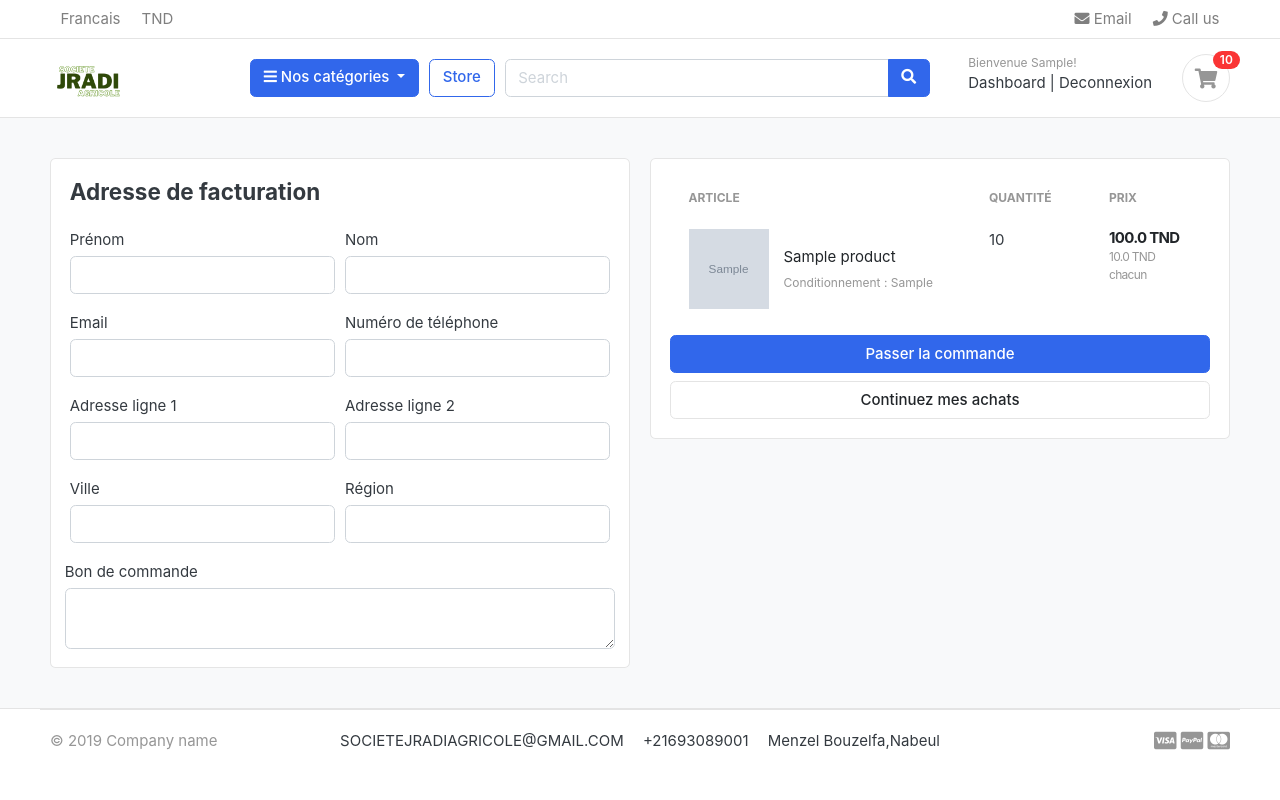
After one commit to MaisseneJradi/SocieteJradiAgricole, a Django app: page /cart/checkout/ in a window 1280 px wide. The commit adds this page. Run offline with Django 3.2, Linux system fonts and the light colour scheme; a user stored in the database is signed in; tables that the repository leaves empty hold one stand-in row (values such as "Sample post"); grey boxes marked "Sample" are stand-in pictures; some libraries are stand-ins or nearby versions; some web fonts are replaced.

Commit message:
handled cart and checkout for the loggged in users

```diff
--- a/carts/context_processors.py
+++ b/carts/context_processors.py
@@ -9,7 +9,10 @@ def counter(request):
     else:
         try:
             cart = Cart.objects.filter(cart_id=_cart_id(request))
-            cart_items = CartItem.objects.all().filter(cart=cart[:1])
+            if request.user.is_authenticated:
+                cart_items=CartItem.objects.all().filter(user= request.user)
+            else:
+                cart_items = CartItem.objects.all().filter(cart=cart[:1])
             for cart_item in cart_items:
                 cart_count += cart_item.quantity
         except Cart.DoesNotExist:
--- a/carts/models.py
+++ b/carts/models.py
@@ -1,6 +1,6 @@
 from django.db import models
 from store.models import Product ,Variation
-
+from accounts.models import Account
 # Create your models here.
 class Cart(models.Model):
     cart_id      = models.CharField(max_length=250 , blank=True)
@@ -13,9 +13,10 @@ class Cart(models.Model):
 
 
 class CartItem(models.Model):
+    user        = models.ForeignKey(Account , on_delete=models.CASCADE , null=True)
     product     = models.ForeignKey(Product , on_delete=models.CASCADE)
     variations  = models.ManyToManyField(Variation , blank=True)
-    cart        = models.ForeignKey(Cart , on_delete=models.CASCADE)
+    cart        = models.ForeignKey(Cart , on_delete=models.CASCADE , null=True)
     quantity    = models.IntegerField()
     is_active   = models.BooleanField(default=True)
 
--- a/carts/urls.py
+++ b/carts/urls.py
@@ -5,6 +5,8 @@ urlpatterns=[
     path('add_cart/<int:product_id>/',views.add_cart ,name='add_cart'),
     path('remove_cart/<int:product_id>/<int:cart_item_id>/',views.remove_cart ,name='remove_cart'),
     path('remove_cart_item/<int:product_id>/<int:cart_item_id>/',views.remove_cart_item ,name='remove_cart_item'),
+    path('checkout/', views.checkout, name='checkout'),
+
 
 
 ]
--- a/carts/views.py
+++ b/carts/views.py
@@ -2,7 +2,7 @@ from django.shortcuts import render ,redirect , get_object_or_404
 from store.models import Product , Variation
 from .models import Cart,CartItem
 from django.core.exceptions import ObjectDoesNotExist
-
+from django.contrib.auth.decorators import login_required
 
 def _cart_id(request):
     cart = request.session.session_key
@@ -12,70 +12,125 @@ def _cart_id(request):
 
 
 def add_cart(request , product_id):
+    current_user = request.user
     product = Product.objects.get(id = product_id)
-    product_variation = []
-    if request.method == 'POST':
-        for item in request.POST:
-            key = item
-            value = request.POST[key]
-            try:
-                variation = Variation.objects.get(product=product,variation_category__iexact=key,variation_value__iexact=value)
-                product_variation.append(variation)
-            except:
-                pass
+    #if the user is authenticated
+    if current_user.is_authenticated:
+        product_variation = []
+        if request.method == 'POST':
+            for item in request.POST:
+                key = item
+                value = request.POST[key]
+                try:
+                    variation = Variation.objects.get(product=product,variation_category__iexact=key,variation_value__iexact=value)
+                    product_variation.append(variation)
+                except:
+                    pass
 
-    try:
-        cart = Cart.objects.get(cart_id=_cart_id(request))
-    except Cart.DoesNotExist:
-        cart=Cart.objects.create(
-            cart_id = _cart_id(request)
-        )
-    cart.save()
+        is_cart_item_exists = CartItem.objects.filter(product=product , user=current_user).exists()
+        if is_cart_item_exists:
+            cart_item = CartItem.objects.filter(product = product  ,user=current_user)
+            ex_var_list = []
+            id = []
+            for item in cart_item:
+                existing_variation = item.variations.all()
+                ex_var_list.append(list(existing_variation))
+                id.append(item.id)
+            if product_variation in ex_var_list:
+                #increase the cart item quantity
+                index = ex_var_list.index(product_variation)
+                item_id = id[index]
+                item = CartItem.objects.get(product=product , id = item_id)
+                item.quantity +=1
+                item.save()
+            else:
+                item= CartItem.objects.create(product=product , quantity=1 , user=current_user)
+                #create e new cartitem
+                if len(product_variation) > 0:
+                    item.variations.clear()
+                    item.variations.add(*product_variation)
+                item.save()
+        else:
+            cart_item = CartItem.objects.create(
+                product = product,
+                quantity = 1,
+                user=current_user,
+            )
+            if len(product_variation) > 0:
+                cart_item.variations.clear()
+                cart_item.variations.add(*product_variation)
+            cart_item.save()
 
-    is_cart_item_exists = CartItem.objects.filter(product=product , cart=cart).exists()
-    if is_cart_item_exists:
-        cart_item = CartItem.objects.filter(product = product  ,cart = cart)
-        #existing variations ->database
-        #current variation
-        #item id
-        ex_var_list = []
-        id = []
-        for item in cart_item:
-            existing_variation = item.variations.all()
-            ex_var_list.append(list(existing_variation))
-            id.append(item.id)
-        print(ex_var_list)
-        if product_variation in ex_var_list:
-            #increase the cart item quantity
-            index = ex_var_list.index(product_variation)
-            item_id = id[index]
-            item = CartItem.objects.get(product=product , id = item_id)
-            item.quantity +=1
-            item.save()
+        return redirect('cart')
+    #if the user is not authenticated
+    else :
+        product_variation = []
+        if request.method == 'POST':
+            for item in request.POST:
+                key = item
+                value = request.POST[key]
+                try:
+                    variation = Variation.objects.get(product=product,variation_category__iexact=key,variation_value__iexact=value)
+                    product_variation.append(variation)
+                except:
+                    pass
+
+        try:
+            cart = Cart.objects.get(cart_id=_cart_id(request))
+        except Cart.DoesNotExist:
+            cart=Cart.objects.create(
+                cart_id = _cart_id(request)
+            )
+        cart.save()
+
+        is_cart_item_exists = CartItem.objects.filter(product=product , cart=cart).exists()
+        if is_cart_item_exists:
+            cart_item = CartItem.objects.filter(product = product  ,cart = cart)
+            #existing variations ->database
+            #current variation
+            #item id
+            ex_var_list = []
+            id = []
+            for item in cart_item:
+                existing_variation = item.variations.all()
+                ex_var_list.append(list(existing_variation))
+                id.append(item.id)
+            print(ex_var_list)
+            if product_variation in ex_var_list:
+                #increase the cart item quantity
+                index = ex_var_list.index(product_variation)
+                item_id = id[index]
+                item = CartItem.objects.get(product=product , id = item_id)
+                item.quantity +=1
+                item.save()
+            else:
+                item= CartItem.objects.create(product=product , quantity=1 , cart=cart)
+                #create e new cartitem
+                if len(product_variation) > 0:
+                    item.variations.clear()
+                    item.variations.add(*product_variation)
+                item.save()
         else:
-            item= CartItem.objects.create(product=product , quantity=1 , cart=cart)
-            #create e new cartitem
+            cart_item = CartItem.objects.create(
+                product = product,
+                quantity = 1,
+                cart=cart,
+            )
             if len(product_variation) > 0:
-                item.variations.clear()
-                item.variations.add(*product_variation)
-            item.save()
-    else:
-        cart_item = CartItem.objects.create(
-            product = product,
-            quantity = 1,
-            cart=cart,
-        )
-        if len(product_variation) > 0:
-            cart_item.variations.clear()
-            cart_item.variations.add(*product_variation)
-        cart_item.save()
+                cart_item.variations.clear()
+                cart_item.variations.add(*product_variation)
+            cart_item.save()
 
-    return redirect('cart')
+        return redirect('cart')
 def remove_cart(request , product_id , cart_item_id):
-    cart = Cart.objects.get(cart_id = _cart_id(request))
+
     product = get_object_or_404(Product , id=product_id)
     try:
-        cart_item = CartItem.objects.get(product=product , cart=cart , id=cart_item_id)
+        if request.user.is_authenticated:
+            cart_item = CartItem.objects.get(product=product , user=request.user , id=cart_item_id)
+        else:
+            cart = Cart.objects.get(cart_id = _cart_id(request))
+            cart_item = CartItem.objects.get(product=product , cart=cart , id=cart_item_id)
         if cart_item.quantity > 1:
             cart_item.quantity -=1
             cart_item.save()
@@ -87,9 +142,12 @@ def remove_cart(request , product_id , cart_item_id):
 
 
 def remove_cart_item(request , product_id , cart_item_id):
-    cart = Cart.objects.get(cart_id = _cart_id(request))
     product = get_object_or_404(Product , id=product_id)
-    cart_item = CartItem.objects.get(product=product , cart= cart , id=cart_item_id)
+    if request.user.is_authenticated:
+        cart_item = CartItem.objects.get(product=product , user= request.user , id=cart_item_id)
+    else:
+        cart = Cart.objects.get(cart_id = _cart_id(request))
+        cart_item = CartItem.objects.get(product=product , cart= cart , id=cart_item_id)
     cart_item.delete()
     return redirect('cart')
 
@@ -98,8 +156,12 @@ from django.core.exceptions import ObjectDoesNotExist
 def cart(request, total=0, quantity=0, cart_items=None):
     try:
         grand_total = 0
-        cart = Cart.objects.get(cart_id=_cart_id(request))
-        cart_items = CartItem.objects.filter(cart=cart, is_active=True)
+
+        if request.user.is_authenticated:
+            cart_items = CartItem.objects.filter(user=request.user, is_active=True)
+        else:
+            cart = Cart.objects.get(cart_id=_cart_id(request))
+            cart_items = CartItem.objects.filter(cart=cart, is_active=True)
 
         for cart_item in cart_items:
             # Vérifie s'il y a des variations et prend leur prix si disponible
@@ -125,3 +187,40 @@ def cart(request, total=0, quantity=0, cart_items=None):
         'grand_total': grand_total,
     }
     return render(request, 'store/cart.html', context)
+
+
+@login_required(login_url='login')
+def checkout(request,total=0, quantity=0, cart_items=None):
+    try:
+        grand_total = 0
+        if request.user.is_authenticated:
+            cart_items = CartItem.objects.filter(user=request.user, is_active=True)
+        else:
+            cart = Cart.objects.get(cart_id=_cart_id(request))
+            cart_items = CartItem.objects.filter(cart=cart, is_active=True)
+
+
+        for cart_item in cart_items:
+            # Vérifie s'il y a des variations et prend leur prix si disponible
+            if cart_item.variations.exists():
+                # On suppose qu’un seul variation par cart_item (tu peux adapter sinon)
+                variation = cart_item.variations.first()
+                item_price = variation.variation_price
+            else:
+                item_price = cart_item.product.price
+
+            total += item_price * cart_item.quantity
+            quantity += cart_item.quantity
+
+        grand_total = total + 10  # frais de livraison ou autre
+
+    except ObjectDoesNotExist:
+        pass
+
+    context = {
+        'total': total,
+        'quantity': quantity,
+        'cart_items': cart_items,
+        'grand_total': grand_total,
+    }
+    return render(request , 'store/checkout.html', context)
--- a/templates/store/cart.html
+++ b/templates/store/cart.html
@@ -121,7 +121,7 @@
 			<p class="text-center mb-3">
 				<img src="{% static './images/misc/payments.png' %}" height="26">
 			</p>
-			<a href="./place-order.html" class="btn btn-primary btn-block"> Checkout </a>
+			<a href="{% url 'checkout' %}" class="btn btn-primary btn-block"> Checkout </a>
 			<a href="{% url 'store' %}" class="btn btn-light btn-block">Continuez mes achats</a>
 		</div> <!-- card-body.// -->
 		</div> <!-- card.// -->
--- /dev/null
+++ b/templates/store/checkout.html
@@ -0,0 +1,151 @@
+
+{% extends 'base.html' %}
+{% load static %}
+{% block content %}
+<section class="section-content padding-y bg">
+<div class="container">
+
+<!-- ============================ COMPONENT 1 ================================= -->
+
+<div class="row">
+	<aside class="col-lg-6">
+<div class="card">
+    <div class="card-body">
+
+        <h4 class="card-title mb-4">Adresse de facturation</h4>
+        <form action="" method="POST">
+            {% csrf_token %}
+            <div class="form-row">
+                <div class="col form-group">
+                    <label for="">Prénom</label>
+                    <input type="text" name="first-name" class="form-control" required>
+                </div>
+                <div class="col form-group">
+                    <label for="">Nom</label>
+                    <input type="text" name="last-name" class="form-control" required>
+                </div>
+            </div>
+            <div class="form-row">
+                <div class="col form-group">
+                    <label for="">Email</label>
+                    <input type="email" name="email" class="form-control" required>
+                </div>
+                <div class="col form-group">
+                    <label for="">Numéro de téléphone</label>
+                    <input type="text" name="phone" class="form-control" required>
+                </div>
+            </div>
+            <div class="form-row">
+                <div class="col form-group">
+                    <label for="">Adresse ligne 1</label>
+                    <input type="text" name="address_line_1" class="form-control" required>
+                </div>
+                <div class="col form-group">
+                    <label for="">Adresse ligne 2</label>
+                    <input type="text" name="address_line_2" class="form-control">
+                </div>
+            </div>
+            <div class="form-row">
+                <div class="col form-group">
+                    <label for="">Ville</label>
+                    <input type="text" name="city" class="form-control" required>
+                </div>
+                <div class="col form-group">
+                    <label for="">Région</label>
+                    <input type="text" name="region" class="form-control" required>
+                </div>
+            </div>
+                <div class="form-row">
+                    <label for="">Bon de commande</label>
+                    <textarea name="order_note" rows="2" class="form-control"></textarea>
+                </div>
+
+
+    </div>
+</div> <!-- card.// -->
+
+	</aside> <!-- col.// -->
+	<aside class="col-lg-6">
+
+		<div class="card">
+		<div class="card-body">
+<table class="table table-borderless table-shopping-cart">
+<thead class="text-muted">
+<tr class="small text-uppercase">
+  <th scope="col">Article</th>
+  <th scope="col" width="120">Quantité</th>
+  <th scope="col" width="120">Prix</th>
+
+</tr>
+</thead>
+<tbody>
+{% for cart_item in cart_items  %}
+<tr>
+	<td>
+		<figure class="itemside align-items-center">
+			<div class="aside">
+				{% if cart_item.variations.all %}
+					{% with first_variation=cart_item.variations.first %}
+						{% if first_variation.variation_image %}
+							<img src="{{ first_variation.variation_image.url }}" class="img-sm">
+						{% else %}
+							<img src="{{ cart_item.product.images.url }}" class="img-sm">
+						{% endif %}
+					{% endwith %}
+				{% else %}
+					<img src="{{ cart_item.product.images.url }}" class="img-sm">
+				{% endif %}
+			</div>
+			<figcaption class="info">
+				<a href="{{ cart_item.product.get_url }}" class="title text-dark">{{ cart_item.product.product_name }}</a>
+				<p class="text-muted small">
+					{% if cart_item.variations.all %}
+						{% for item in cart_item.variations.all %}
+							{{ item.variation_category | capfirst }} : {{ item.variation_value| capfirst }} <br>
+						{% endfor %}
+					{% endif %}
+				</p>
+			</figcaption>
+		</figure>
+	</td>
+	<td>
+		<!-- col.// -->
+		<label for="">{{ cart_item.quantity }}</label>
+	</td>
+	<td>
+		<div class="price-wrap">
+			<var class="price">{{ cart_item.sub_total }} TND</var>
+			<small class="text-muted">
+				{% if cart_item.variations.all %}
+					{% for variation in cart_item.variations.all %}
+						{{ variation.variation_price }} TND chacun<br>
+					{% endfor %}
+				{% else %}
+					{{ cart_item.product.price }} TND chacun
+				{% endif %}
+			</small>
+</div>
+
+	</td>
+</tr>
+{% endfor %}
+</tbody>
+</table>
+
+            <button type="submit" name="submit" class="btn btn-primary btn-block">Passer la commande</button>
+			<a href="{% url 'store' %}" class="btn btn-light btn-block">Continuez mes achats</a>
+            </form>
+		</div> <!-- card-body.// -->
+		</div> <!-- card.// -->
+
+</aside> <!-- col.// -->
+
+
+</div> <!-- row.// -->
+<!-- ============================ COMPONENT 1 END .// ================================= -->
+
+</div> <!-- container .//  -->
+</section>
+
+
+{% endblock %}
```
Also changed, not shown: accounts/views.py (+47 -4 lines), carts/migrations/0004_cartitem_user_alter_cartitem_cart.py (added).
